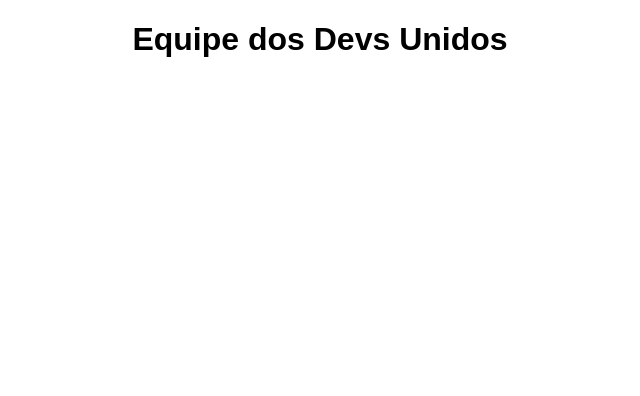
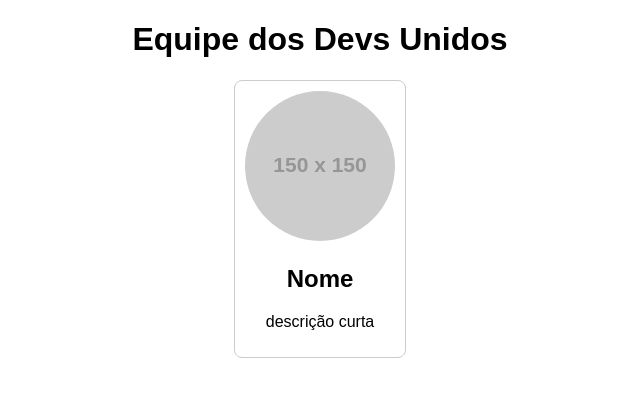
Before and after one commit to MarcosAlvaraes/testefork2, a plain HTML site: page index.html in a window 1280 px wide. Shown: the whole page, without its empty margins (320-960 px from the left). Drawn offline with Linux system fonts and the light colour scheme; placeholder pictures from the web are drawn by us.

Commit message:
Add files via upload
atualização do index

```diff
--- a/index.html
+++ b/index.html
@@ -9,6 +9,12 @@
     <h1>Equipe dos Devs Unidos</h1>
     <div id="membros">
         <!-- Aqui os membros vão adicionar seus perfis! -->
+        <div class="membro">
+            <img src="https://via.placeholder.com/150" alt="Foto de Nome">
+            <h2>Nome</h2>
+            <p>descrição curta</p>
+         </div>
+
     </div>
 </body>
 </html>
```
